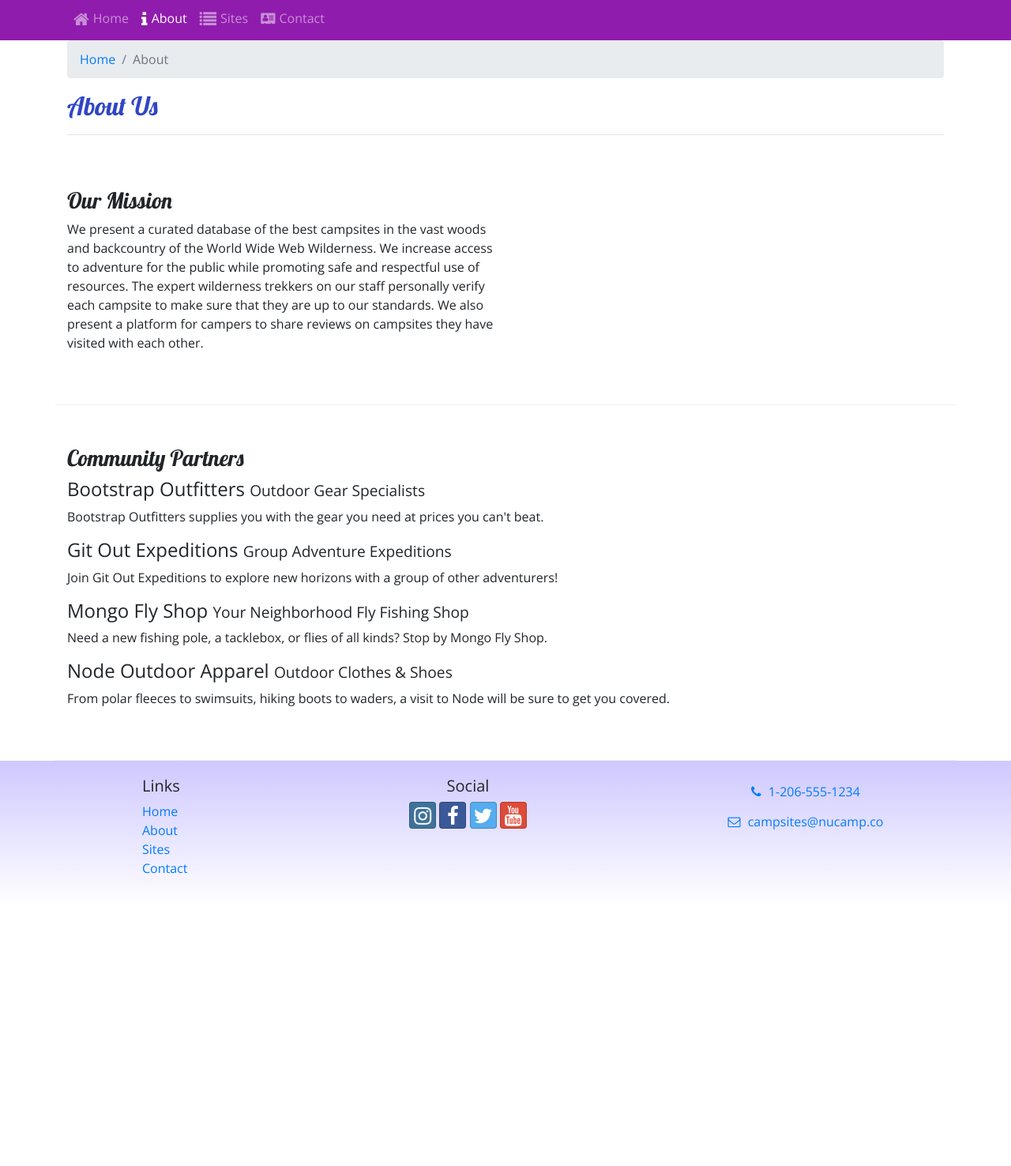
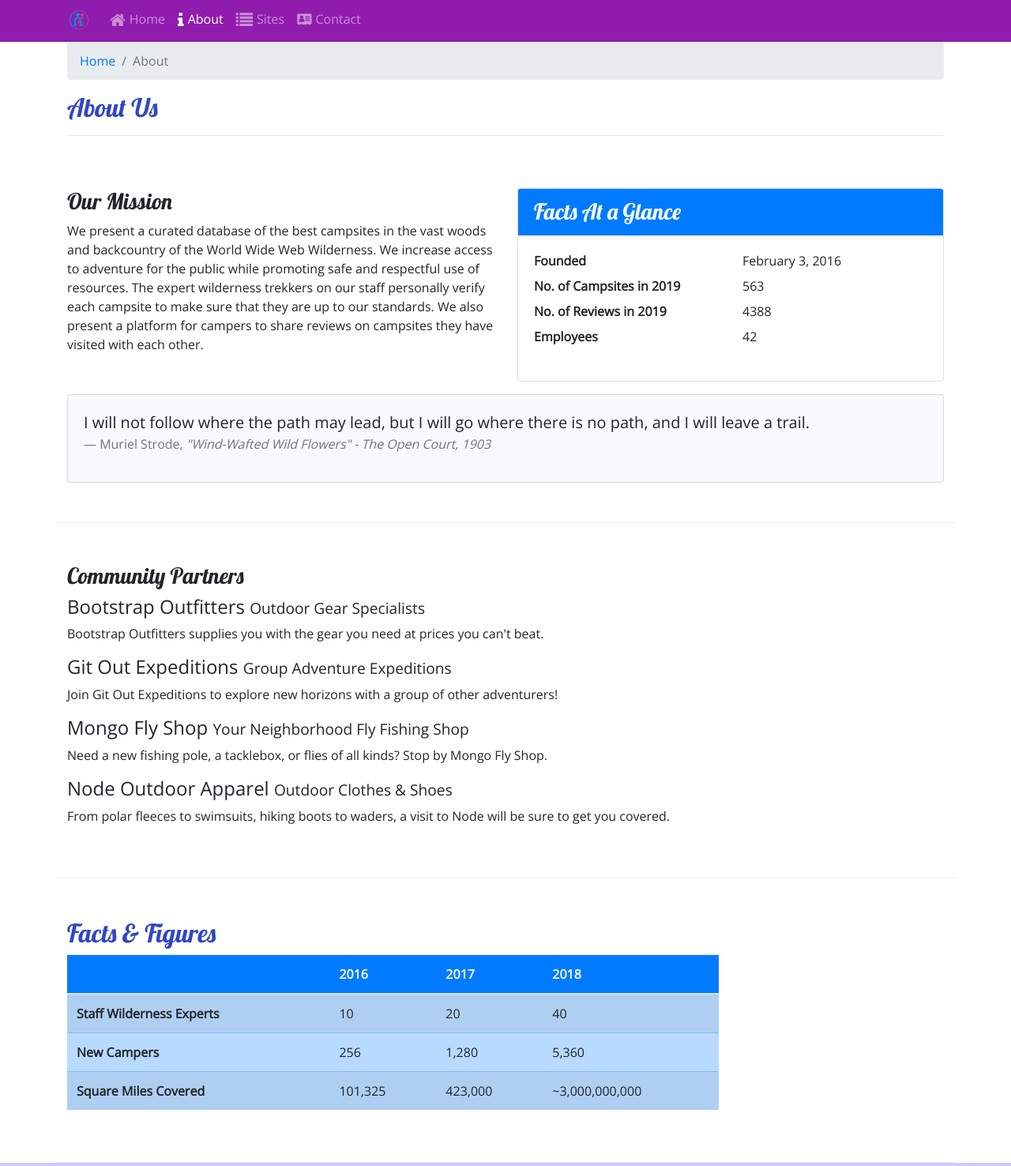
Before and after one commit to f10at1n9-p01nt/nucampsite, a website: page aboutus.html in a window 1280 px wide. Shown: the part 167-1643 px from the top of the page at 79% size. Before the commit the page ends 1314 px from the top, so only its background shows below. Drawn offline with nearby package versions, Linux system fonts and the light colour scheme.

Commit message:
Add logo, images, card, and table

```diff
--- a/aboutus.html
+++ b/aboutus.html
@@ -23,6 +23,9 @@
     <header class="jumbotron jumbotron-fluid">
         <div class="container">
             <div class="row">
+                <div class="col-4 col-sm-3 col-md-2 align-self-center">
+                    <a href="index.html"><img src="img/logo.png" alt="" class="img-fluid"></a>
+                </div>
                 <div class="col">
                     <h1>NuCamp</h1>
                     <h2>a better way to camp</h2>
@@ -33,7 +36,8 @@
 
     <nav class="navbar navbar-expand-sm navbar-dark sticky-top">
         <div class="container">
-            <button class="navbar-toggler ml-auto" type="button" data-togglea="collapse" data-target="#nucampNavbar">
+            <a href="index.html" class="navbar-brand"><img src="img/logo.png" alt="" height="30" width="30" /></a>
+            <button class="navbar-toggler" type="button" data-toggle="collapse" data-target="#nucampNavbar">
                 <span class="navbar-toggler-icon"></span>
             </button>
             <div class="collapse navbar-collapse" id="nucampNavbar">
@@ -62,7 +66,36 @@
         <div class="row row-content">
             <div class="col-sm-6">
                 <h3>Our Mission</h3>
-                <p>We present a curated database of the best campsites in the vast woods and backcountry of the World Wide Web Wilderness. We increase access to adventure for the public while promoting safe and respectful use of resources. The expert wilderness trekkers on our staff personally verify each campsite to make sure that they are up to our standards. We also present a platform for campers to share reviews on campsites they have visited with each other.</p>
+                <p>We present a curated database of the best campsites in the vast woods and backcountry of the World Wide Web Wilderness. We increase access to adventure for the public while promoting safe and respectful use of resources. The expert wilderness trekkers on our staff personally verify each campsite to make sure that they are up to our standards. We also present a platform for campers to share reviews on campsites they have visited with  each other.</p>
+            </div>
+            <div class="col-sm-6">
+                <div class="card">
+                    <h3 class="card-header bg-primary text-white">Facts At a Glance</h3>
+                    <div class="card-body">
+                        <dl class="row">
+                            <dt class="col-6">Founded</dt>
+                            <dd class="col-6">February 3, 2016</dd>
+                            <dt class="col-6">No. of Campsites in 2019</dt>
+                            <dd class="col-6">563</dd>
+                            <dt class="col-6">No. of Reviews in 2019</dt>
+                            <dd class="col-6">4388</dd>
+                            <dt class="col-6">Employees</dt>
+                            <dd class="col-6">42</dd>
+                        </dl>
+                    </div>
+                </div>
+            </div>
+            <div class="col">
+                <div class="card bg-light mt-3">
+                    <blockquote class="blockquote card-body">
+                        <p class="mb-0">I will not follow where the path may lead, but I will go where there is no path, and I will leave a trail.</p>
+                        <footer class="blockquote-footer">Muriel Strode,
+                            <cite title="Source Title">"Wind-Wafted Wild Flowers" -
+                                The Open Court, 1903
+                            </cite>
+                        </footer>
+                    </blockquote>
+                </div>
             </div>
         </div>
 
@@ -79,9 +112,47 @@
                 <p class="d-none d-sm-block">From polar fleeces to swimsuits, hiking boots to waders, a visit to Node will be sure to get you covered.</p>
             </div>
         </div>
+
+        <div class="row row-content">
+            <div class="col-sm-9">
+                <h2>Facts &amp; Figures</h2>
+                <div class="table-responsive">
+                    <table class="table table-striped">
+                        <thead>
+                            <tr class="bg-primary text-light">
+                                <th></th>
+                                <th>2016</th>
+                                <th>2017</th>
+                                <th>2018</th>
+                            </tr>
+                        </thead>
+                        <tbody class="table-primary">
+                            <tr>
+                                <th>Staff Wilderness Experts</th>
+                                <td>10</td>
+                                <td>20</td>
+                                <td>40</td>
+                            </tr>
+                            <tr>
+                                <th>New Campers</th>
+                                <td>256</td>
+                                <td>1,280</td>
+                                <td>5,360</td>
+                            </tr>
+                            <tr>
+                                <th>Square Miles Covered</th>
+                                <td>101,325</td>
+                                <td>423,000</td>
+                                <td>~3,000,000,000</td>
+                            </tr>
+                        </tbody>
+                    </table>
+                </div>
+            </div>
+       </div>
     </div>
 
-    <footer>
+    <footer class="site-footer">
         <div class="container">
             <div class="row">
                 <div class="col-4 col-sm-2 offset-1">
--- a/css/styles.css
+++ b/css/styles.css
@@ -14,7 +14,7 @@ header h2 {
     color: #CEC8FF;
 }
 
-footer {
+.site-footer {
     background-image: linear-gradient(#CEC8FF, white);
     padding: 20px 0;
 }
```
Also changed, not shown: contactus.html (+6 -2 lines), index.html (+20 -11 lines), img/bootstrap-thumb.png (added), img/breadcrumb-trail-thumb.jpg (added), img/breadcrumb-trail.jpg (added), img/chrome-river-thumb.jpg (added), img/chrome-river.jpg (added), img/logo.png (added), img/react-lake-thumb.jpg (added), img/react-lake.jpg (added).
